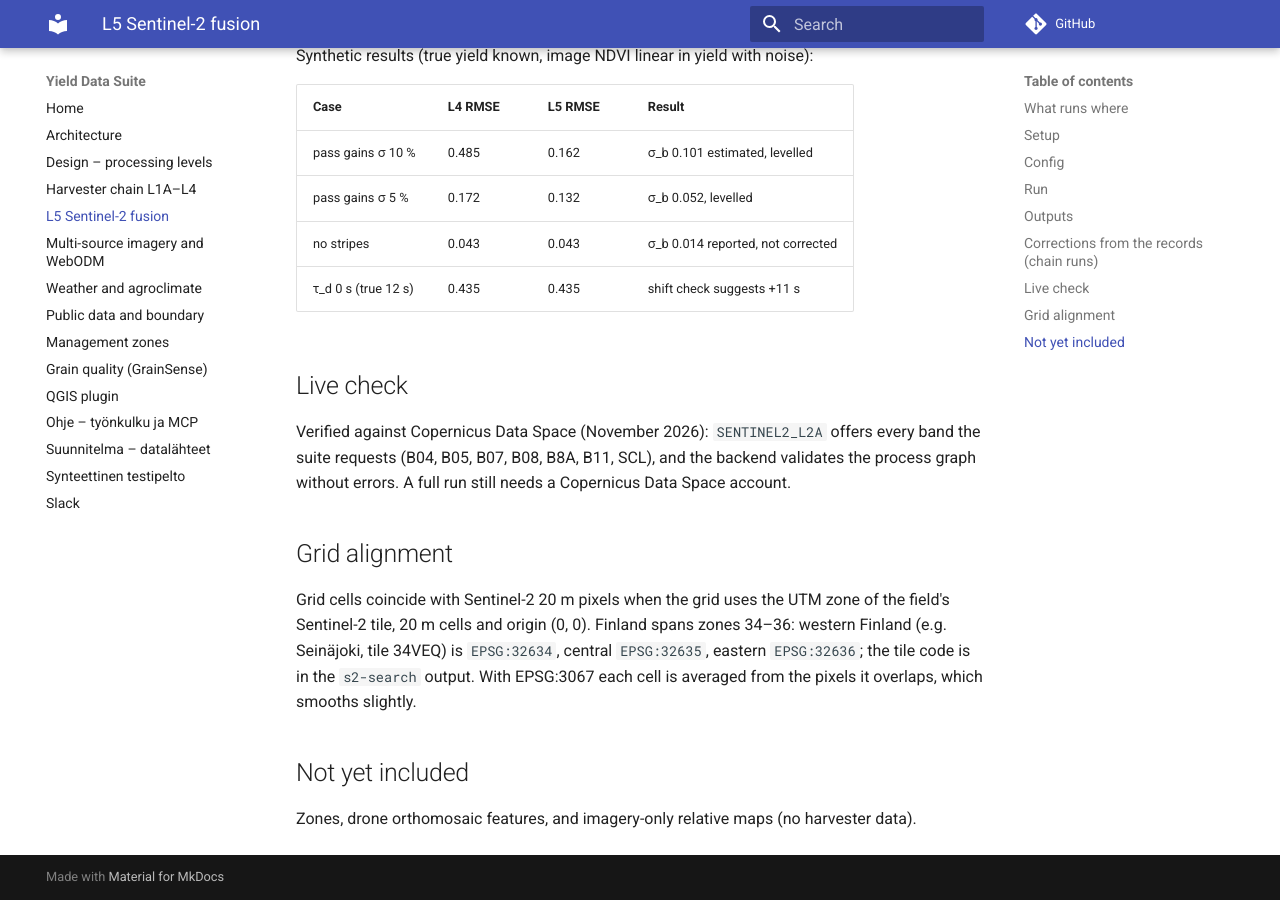
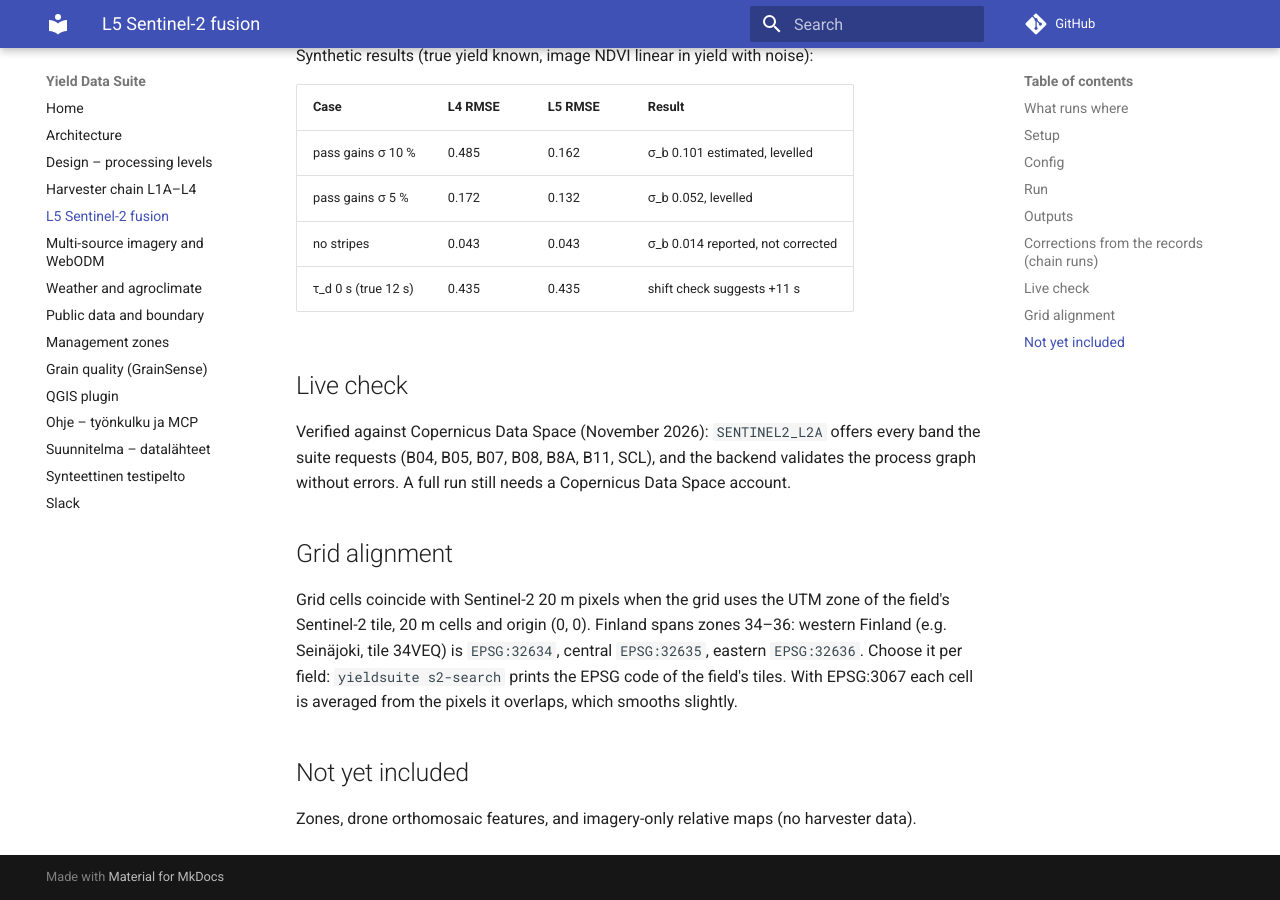
Before and after one commit to joriim/Beanstalk-Yield, an MkDocs documentation site: the page built from docs/l5-sentinel2.md, in a window 1280 px wide and 900 px high, scrolled down 2749 px. Built offline with MkDocs 1.6.1 and Material for MkDocs 9.7.7, drawn with Linux system fonts in a browser that asks for light colours; comment, search, counter and statistics services are not loaded.

Commit message:
Fix line length in s2-search output; docs: pick the UTM zone per field
Co-Authored-By: Claude Opus 5.5 <noreply@anthropic.com>
Claude-Session: https://claude.ai/code/session_01EazDWJ4ZBZZshoVjAvut1d

```diff
--- a/docs/l5-sentinel2.md
+++ b/docs/l5-sentinel2.md
@@ -117,8 +117,8 @@ still needs a Copernicus Data Space account.
 Grid cells coincide with Sentinel-2 20 m pixels when the grid uses the UTM
 zone of the field's Sentinel-2 tile, 20 m cells and origin (0, 0). Finland
 spans zones 34–36: western Finland (e.g. Seinäjoki, tile 34VEQ) is
-`EPSG:32634`, central `EPSG:32635`, eastern `EPSG:32636`; the tile code is
-in the `s2-search` output. With EPSG:3067 each cell is averaged from the
+`EPSG:32634`, central `EPSG:32635`, eastern `EPSG:32636`. Choose it per
+field: `yieldsuite s2-search` prints the EPSG code of the field's tiles. With EPSG:3067 each cell is averaged from the
 pixels it overlaps, which smooths slightly.
 
 ## Not yet included
```
Also changed, not shown: 1 other file.
